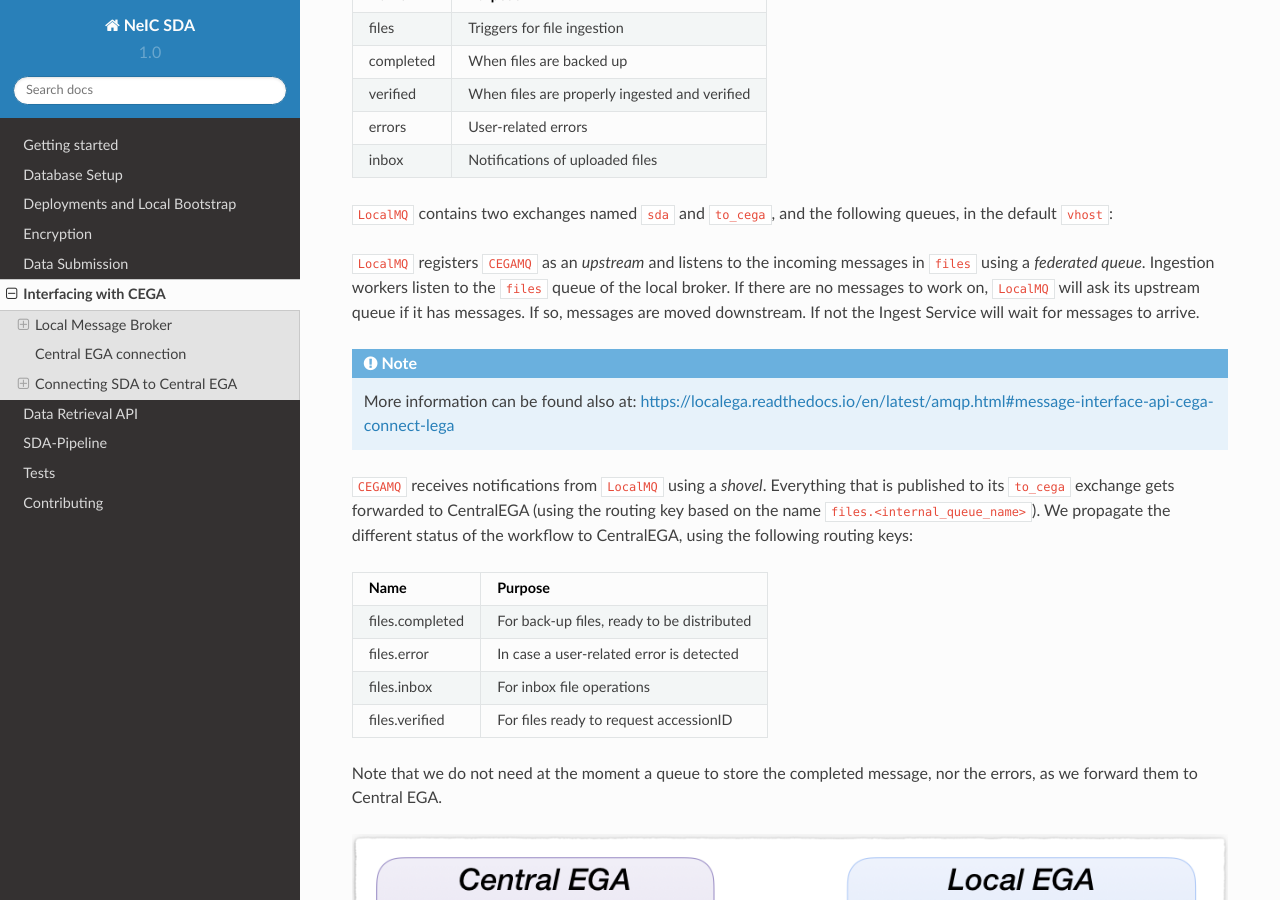
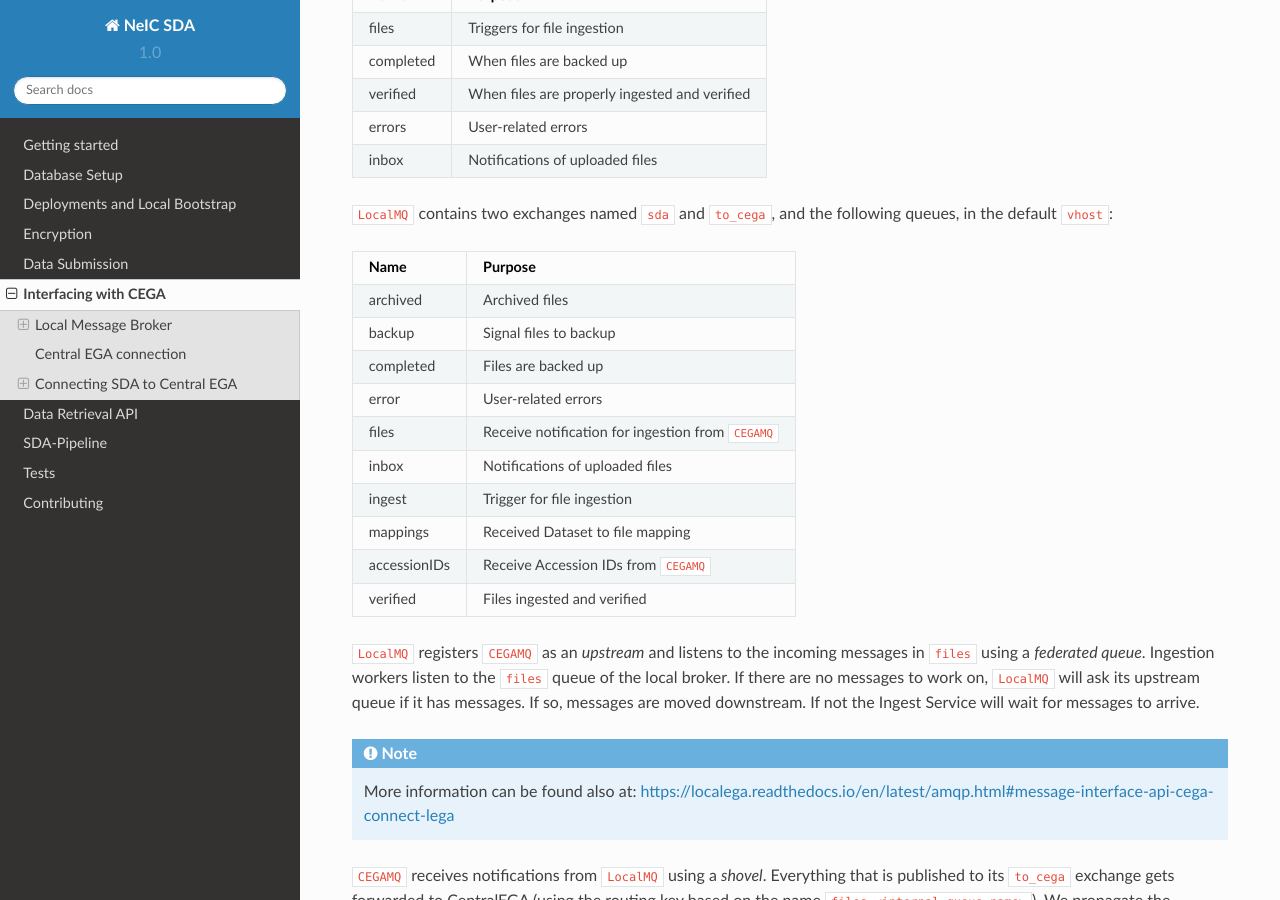
Before and after one commit to neicnordic/neic-sda, a Sphinx documentation site: the page built from docs/connection.rst, in a window 1280 px wide and 900 px high, scrolled down 1580 px. Built offline with Sphinx 7.4.7 and the Read the Docs theme 2.0.0, drawn with Linux system fonts in a browser that asks for light colours; some of the changed lines change nothing that is shown; some of the changed text lies outside the part shown.

Commit message:
correct table and add proper accessionID strings

```diff
--- a/docs/connection.rst
+++ b/docs/connection.rst
@@ -100,7 +100,8 @@
 +-----------------+---------------------------------------+
 | error           | User-related errors                   |
 +-----------------+---------------------------------------+
-| files           | Receive notification for ingestion from ``CEGAMQ`` |
+| files           | Receive notification for ingestion    |
+|                 | from  ``CEGAMQ``                      |
 +-----------------+---------------------------------------+
 | inbox           | Notifications of uploaded files       |
 +-----------------+---------------------------------------+
@@ -175,6 +176,8 @@
 It is necessary to agree on the format of the messages exchanged
 between Central EGA and any Local EGAs. Central EGA's messages are
 JSON-formatted.
+
+The JSON schemas can be found in: https://github.com/neicnordic/sda-pipeline/tree/master/schemas
 
 When a ``Submission Inbox`` sends a message to CentralEGA it contains the
 following:
@@ -253,7 +256,7 @@
    {
       "user":"john",
       "filepath":"somedir/encrypted.file.c4gh",
-      "accession_id": "EGAF001",
+      "accession_id": "EGAF12345678901",
       "decrypted_checksums": [
          { "type": "md5", "value": "abcdefghijklmnopqrstuvwxyz"},
          { "type": "sha256", "value": "12345678901234567890"}
@@ -269,8 +272,8 @@
    {
       "user":"john",
       "filepath":"somedir/encrypted.file.c4gh",
-      "dataset_id": "EGAD001",
-      "accession_ids": ["EGAF0001", "EGAF0002"]
+      "dataset_id": "EGAD12345678901",
+      "accession_ids": ["EGAF12345678901", "EGAF12345678902"]
    }
 
 
```
